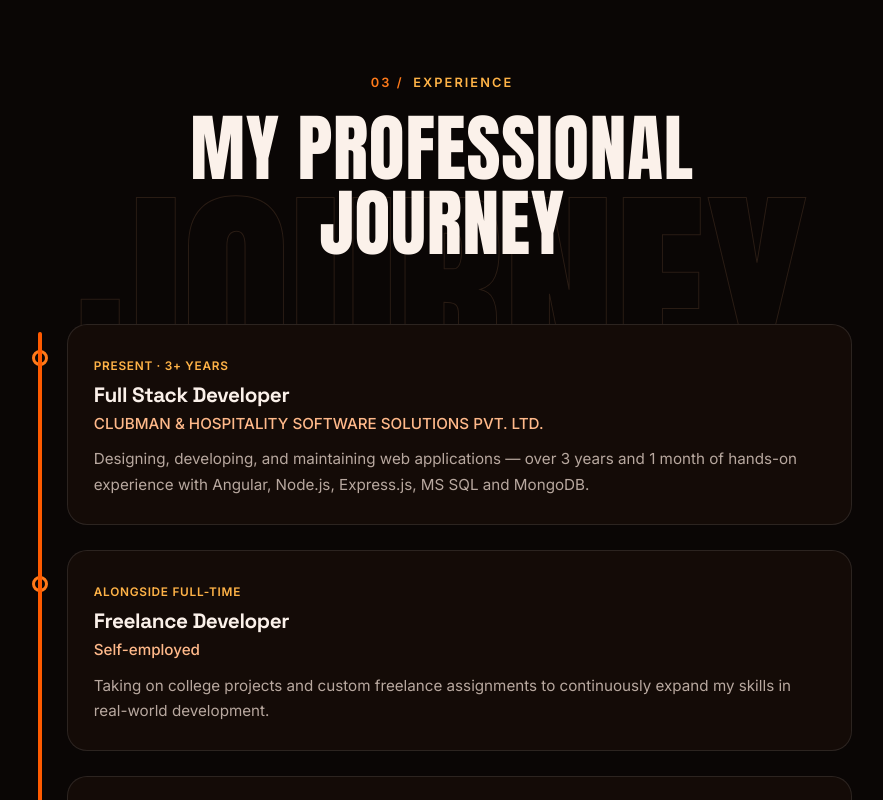
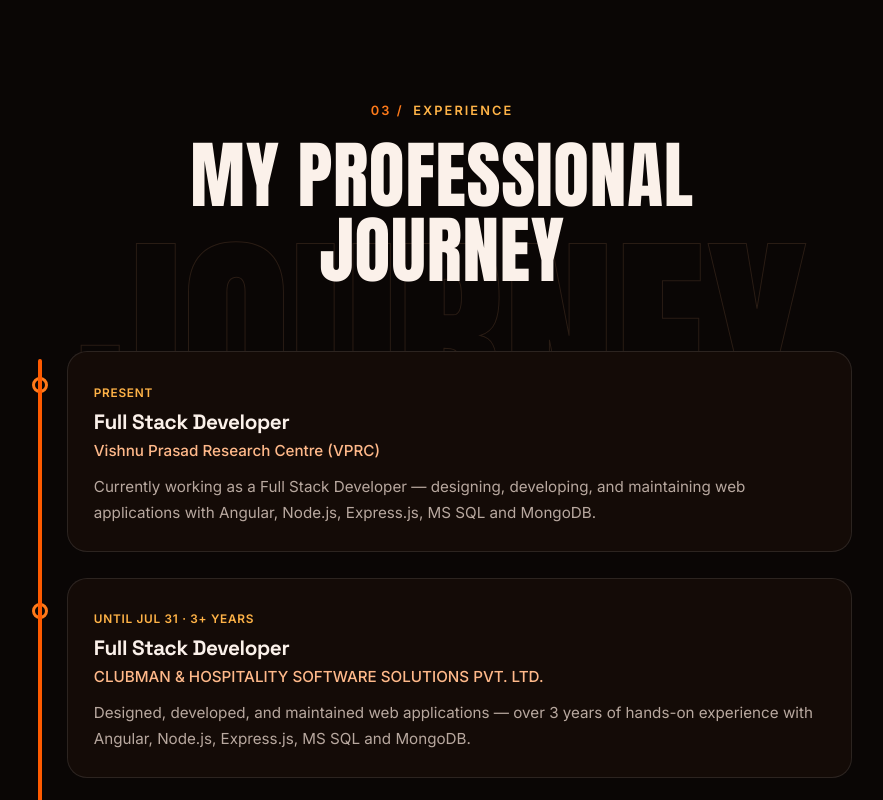
Before and after one commit to vigneswaran162/newPortfolio, a plain HTML site: page index.html in a window 1280 px wide. Shown: the part 2986-3786 px from the top of the page, without its empty margins (198-1081 px from the left). Drawn offline with Linux system fonts and the light colour scheme.

Commit message:
feat: add VPRC as current role, move Clubman to previous
Co-Authored-By: Claude Sonnet 5.5 <noreply@anthropic.com>

```diff
--- a/index.html
+++ b/index.html
@@ -140,9 +140,10 @@
           <p class="reveal">
             I’m Vigneswaran. I hold a Bachelor of Engineering in Computer Science from Mahendra Institute of
             Technology, Namakkal. To further strengthen my technical skills, I also completed a Full Stack Development
-            course at IT Vedant Training Institute. I am currently working at <strong>CLUBMAN &amp; HOSPITALITY SOFTWARE
-            SOLUTIONS PVT. LTD.</strong> as a Full Stack Developer, where I have gained over 3 years and 1 months of
-            hands-on experience in designing, developing, and maintaining web applications.
+            course at IT Vedant Training Institute. I am currently working at <strong>Vishnu Prasad Research Centre (VPRC)</strong>
+            as a Full Stack Developer. Previously, I worked at <strong>CLUBMAN &amp; HOSPITALITY SOFTWARE
+            SOLUTIONS PVT. LTD.</strong>, where I gained over 3 years of hands-on experience in designing, developing,
+            and maintaining web applications.
           </p>
           <p class="reveal">
             Alongside my full-time role, I also work as a freelance developer, taking on college projects and custom
@@ -201,10 +202,20 @@
           <li class="tl-item reveal">
             <span class="tl-dot" aria-hidden="true"></span>
             <article class="glass">
-              <span class="tl-tag">Present · 3+ years</span>
+              <span class="tl-tag">Present</span>
+              <h3>Full Stack Developer</h3>
+              <p class="tl-org">Vishnu Prasad Research Centre (VPRC)</p>
+              <p>Currently working as a Full Stack Developer — designing, developing, and maintaining web
+                applications with Angular, Node.js, Express.js, MS SQL and MongoDB.</p>
+            </article>
+          </li>
+          <li class="tl-item reveal">
+            <span class="tl-dot" aria-hidden="true"></span>
+            <article class="glass">
+              <span class="tl-tag">Until Jul 31 · 3+ years</span>
               <h3>Full Stack Developer</h3>
               <p class="tl-org">CLUBMAN &amp; HOSPITALITY SOFTWARE SOLUTIONS PVT. LTD.</p>
-              <p>Designing, developing, and maintaining web applications — over 3 years and 1 month of hands-on
+              <p>Designed, developed, and maintained web applications — over 3 years of hands-on
                 experience with Angular, Node.js, Express.js, MS SQL and MongoDB.</p>
             </article>
           </li>
@@ -360,7 +371,7 @@
           <article class="glass ach__card reveal">
             <span class="ach__icon" aria-hidden="true"><svg viewBox="0 0 24 24" class="stroke"><rect x="3" y="7" width="18" height="13" rx="2"/><path d="M9 7V5a2 2 0 0 1 2-2h2a2 2 0 0 1 2 2v2M3 13h18"/></svg></span>
             <h3>3+ Years in Industry</h3>
-            <p>Professional Full Stack Developer at CLUBMAN &amp; HOSPITALITY SOFTWARE SOLUTIONS PVT. LTD.</p>
+            <p>Full Stack Developer at Vishnu Prasad Research Centre (VPRC), previously at CLUBMAN &amp; HOSPITALITY SOFTWARE SOLUTIONS PVT. LTD.</p>
           </article>
           <article class="glass ach__card reveal">
             <span class="ach__icon" aria-hidden="true"><svg viewBox="0 0 24 24" class="stroke"><path d="m8 8-5 4 5 4M16 8l5 4-5 4M14 5l-4 14"/></svg></span>
```
